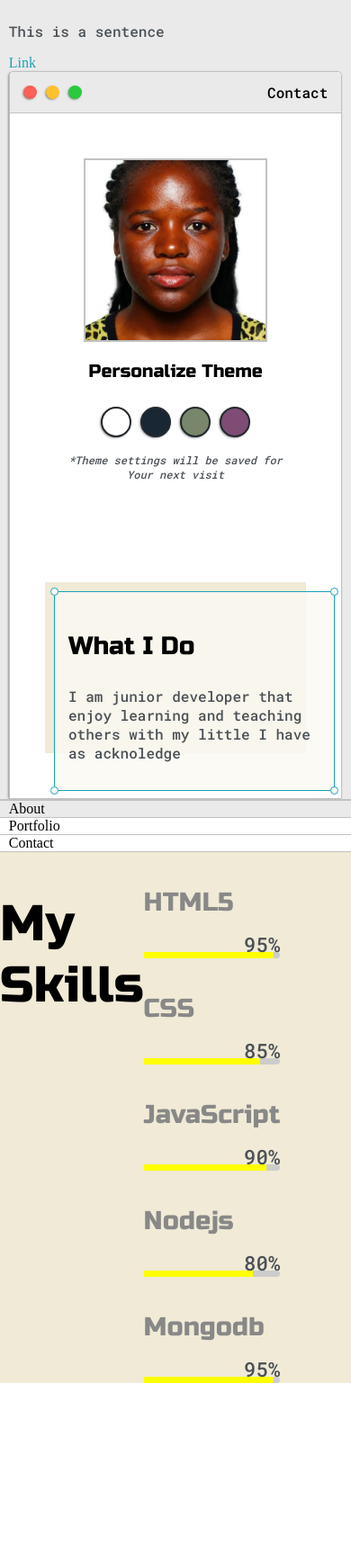
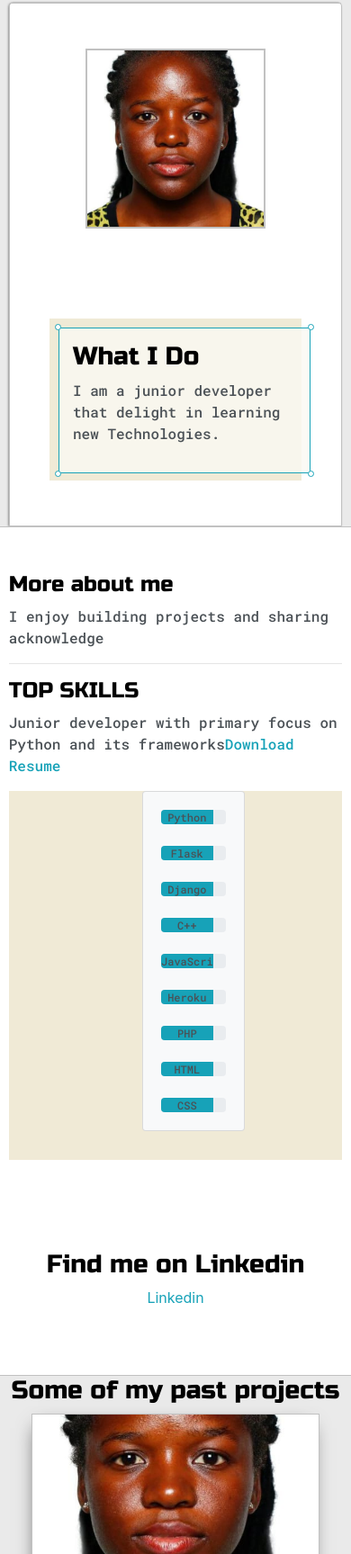
Before and after one commit to Kyria-msf/portfolio, a plain HTML site: page index.html in a window 390 px wide. Shown: the part 273-2000 px from the top of the page at 90% size. Before the commit the page ends 1810 px from the top, so only its background shows below. Drawn offline with nearby package versions, Linux system fonts and the light colour scheme.

Commit message:
fixing header and skills

```diff
--- a/index.html
+++ b/index.html
@@ -1,135 +1,260 @@
 <!DOCTYPE html>
-<html lang="en">
+<html>
 
 <head>
-    <meta charset="UTF-8">
-    <meta http-equiv="X-UA-Compatible" content="IE=edge">
-    <meta name="viewport" content="width=device-width, initial-scale=1.0">
-    <link rel="preconnect" href="https://fonts.googleapis.com">
-    <link rel="preconnect" href="https://fonts.gstatic.com" crossorigin>
+    <title>Kyria Musafiri</title>
+
+    <link rel="stylesheet" href="https://cdn.jsdelivr.net/npm/bootstrap@4.6.0/dist/css/bootstrap.min.css" integrity="sha384-B0vP5xmATw1+K9KRQjQERJvTumQW0nPEzvF6L/Z6nronJ3oUOFUFpCjEUQouq2+l" crossorigin="anonymous">
+    <meta name="viewport" content="width=device-width, initial-scale=1, maximum-scale=1, minimum-scale=1" />
+
     <link href="https://fonts.googleapis.com/css2?family=Russo+One&display=swap" rel="stylesheet">
-    <link rel="preconnect" href="https://fonts.googleapis.com">
-    <link rel="preconnect" href="https://fonts.gstatic.com" crossorigin>
-    <link href="https://fonts.googleapis.com/css2?family=Roboto+Mono:wght@500&display=swap" rel="stylesheet">
-    <link rel="stylesheet" href="style.css">
-    <title>Kyria Musafiri</title>
+
+    <link href="https://fonts.googleapis.com/css2?family=Roboto+Mono:wght@500&family=Russo+One&display=swap" rel="stylesheet">
+
+    <link rel="stylesheet" type="text/css" href="style.css">
+    <link id="theme-style" rel="stylesheet" type="text/css" href="">
+    <style>
+        .bd-placeholder-img {
+            font-size: 1.125rem;
+            text-anchor: middle;
+            -webkit-user-select: none;
+            -moz-user-select: none;
+            -ms-user-select: none;
+            user-select: none;
+        }
+
+        @media (min-width: 768px) {
+            .bd-placeholder-img-lg {
+                font-size: 3.5rem;
+            }
+        }
+
+        .site-header {
+            background-color: aquamarine;
+        }
+    </style>
+
 </head>
 
 <body>
+    <nav class="site-header sticky-top py-1">
+        <div class="container d-flex flex-column flex-md-row justify-content-between">
+            <a class="py-2" href="#" aria-label="Product">
+                <h3>Kyria</h3>
+            </a>
+            <a class="py-2 d-none d-md-inline-block" href="#">Home</a>
+            <a class="py-2 d-none d-md-inline-block" href="#">About</a>
+            <a class="py-2 d-none d-md-inline-block" href="#">Skills</a>
+            <a class="py-2 d-none d-md-inline-block" href="#">Portfolio</a>
+            <a class="py-2 d-none d-md-inline-block" href="#">Contact</a>
+
+        </div>
+    </nav>
     <section class="s1">
         <div class="main-container">
-            <div class="greeting-wraper">
-                <h1>Hi!!,I am Kyria Musafiri</h1>
+            <div class="greeting-wrapper">
+                <h1>Hi!!, I am Kyria Musafiri</h1>
             </div>
 
-            <p>This is a sentence</p>
-            <a href="#">Link</a>
+
             <div class="intro-wrapper">
                 <div class="nav-wrapper">
-                    <div class="dots-wrapper">
-                        <div id="dot-1" class="browser-dot"></div>
-                        <div id="dot-2" class="browser-dot"></div>
-                        <div id="dot-3" class="browser-dot"></div>
-                    </div>
-                    <ul id="navigation">
-                        <li><a href="#">Contact</a></li>
 
-                    </ul>
+
+
                 </div>
+
                 <div class="left-column">
-                    <img id="profile_pic" src="images/kyria.jpg" alt="">
-                    <h5 style="text-align: center; line-height: 0;">Personalize Theme</h5>
-                    <div id="theme-options-wrapper">
-                        <div id="light-mode" class="theme-dot"></div>
-                        <div id="blue-mode" class="theme-dot"></div>
-                        <div id="green-mode" class="theme-dot"></div>
-                        <div id="purple-mode" class="theme-dot"></div>
-                    </div>
-                    <p id="settings-note">*Theme settings will be saved for<br> Your next visit</p>
+                    <img id="profile_pic" src="images/kyria.jpg">
                 </div>
+
                 <div class="right-column">
+
                     <div id="preview-shadow">
                         <div id="preview">
                             <div id="corner-tl" class="corner"></div>
                             <div id="corner-tr" class="corner"></div>
                             <h3>What I Do</h3>
-                            <p>I am junior developer that enjoy learning and teaching others with my little I have as acknoledge</p>
+                            <p>I am a junior developer that delight in learning new Technologies.</p>
                             <div id="corner-br" class="corner"></div>
                             <div id="corner-bl" class="corner"></div>
                         </div>
                     </div>
                 </div>
             </div>
-
-        </div>
-    </section>
-    <section class="s2">
-        <div class="main-container">
-
-        </div>
-    </section>
-    <section class="s1">
-        <div class="main-container">
-            About
         </div>
     </section>
 
     <section class="s2">
         <div class="main-container">
-            Portfolio
-        </div>
-    </section>
-    <section class="s2">
-        <div class="main-container">
-            Contact
+
+            <div class="about-wrapper">
+                <div class="about-me">
+                    <h4>More about me</h4>
+
+                    <p>I enjoy building projects and sharing acknowledge</p>
+
+                    <hr>
+
+                    <h4>TOP SKILLS</h4>
+
+                    <p>Junior developer with primary focus on Python and its frameworks<a target="_blank" href="resume.pdf">Download Resume</a></p>
+
+                    <div id="skills">
+                        <ul>
+
+                            <div class="card text-white bg-light mb-3" style="max-width: 18rem;">
+                                <div class="card-body">
+                                    <div class="progress">
+                                        <div class="progress-bar bg-info" role="progressbar" style="width: 80%" aria-valuenow="100" aria-valuemin="0" aria-valuemax="100">
+                                            <li>Python</li>
+                                        </div>
+
+                                    </div>
+                                    <br>
+                                    <div class="progress">
+
+                                        <div class="progress-bar bg-info" role="progressbar" style="width: 80%" aria-valuenow="100" aria-valuemin="0" aria-valuemax="100">
+                                            <li>Flask</li>
+                                        </div>
+
+                                    </div>
+                                    <br>
+                                    <div class="progress">
+
+                                        <div class="progress-bar bg-info" role="progressbar" style="width: 80%" aria-valuenow="100" aria-valuemin="0" aria-valuemax="100">
+                                            <li>Django</li>
+                                        </div>
+
+                                    </div>
+                                    <br>
+                                    <div class="progress">
+
+                                        <div class="progress-bar bg-info" role="progressbar" style="width: 80%" aria-valuenow="100" aria-valuemin="0" aria-valuemax="100">
+                                            <li>C++</li>
+                                        </div>
+
+                                    </div>
+                                    <br>
+                                    <div class="progress">
+
+                                        <div class="progress-bar bg-info" role="progressbar" style="width: 80%" aria-valuenow="100" aria-valuemin="0" aria-valuemax="100">
+                                            <li>JavaScript</li>
+                                        </div>
+
+                                    </div>
+                                    <br>
+                                    <div class="progress">
+
+                                        <div class="progress-bar bg-info" role="progressbar" style="width: 80%" aria-valuenow="100" aria-valuemin="0" aria-valuemax="100">
+
+                                            <li>Heroku</li>
+                                        </div>
+
+                                    </div>
+                                    <br>
+                                    <div class="progress">
+
+                                        <div class="progress-bar bg-info" role="progressbar" style="width: 80%" aria-valuenow="100" aria-valuemin="0" aria-valuemax="100">
+
+                                            <li>PHP</li>
+                                        </div>
+
+                                    </div>
+                                    <br>
+                                    <div class="progress">
+
+                                        <div class="progress-bar bg-info" role="progressbar" style="width: 80%" aria-valuenow="100" aria-valuemin="0" aria-valuemax="100">
+
+                                            <li>HTML</li>
+                                        </div>
+
+                                    </div>
+                                    <br>
+                                    <div class="progress">
+
+                                        <div class="progress-bar bg-info" role="progressbar" style="width: 80%" aria-valuenow="100" aria-valuemin="0" aria-valuemax="100">
+
+                                            <li>CSS</li>
+                                        </div>
+
+                                    </div>
+
+
+
+
+                                </div>
+                            </div>
+
+                        </ul>
+
+
+
+                    </div>
+
+                </div>
+                <div class="social-links">
+                    <h3>Find me on Linkedin</h3>
+
+                    <a target="_blank" href="https://www.linkedin.com/in/kyriamusafiri">Linkedin</a>
+                    <br>
+
+                </div>
+            </div>
+
         </div>
     </section>
 
+    <section class="s1">
+        <div class="main-container">
+            <h3 style="text-align: center;">Some of my past projects</h3>
 
-    <section class="section skills" id="skills">
-        <div class="title">
-            <h1>My Skills</h1>
-        </div>
+            <div class="post-wrapper">
 
-        <div class="skills-center container">
-            <div class="skills-left" data-aos="fade-right" data-aos-duration="2000">
-                <div class="skills-box">
-                    <h4>HTML5</h4>
-                    <div class="skills-ilt">
-                        <div class="skills-bar html"></div>
-                        <span>95%</span>
-                    </div>
-                </div>
-                <div class="skills-box">
-                    <h4>CSS</h4>
-                    <div class="skills-ilt">
-                        <div class="skills-bar css"></div>
-                        <span>85%</span>
-                    </div>
-                </div>
-                <div class="skills-box">
-                    <h4>JavaScript</h4>
-                    <div class="skills-ilt">
-                        <div class="skills-bar javascript"></div>
-                        <span>90%</span>
-                    </div>
-                </div>
-                <div class="skills-box">
-                    <h4>Nodejs</h4>
-                    <div class="skills-ilt">
-                        <div class="skills-bar nodejs"></div>
-                        <span>80%</span>
+                <div>
+                    <div class="post">
+                        <img class="thumbnail" src="images/kyria.jpg">
+                        <div class="post-preview">
+                            <h6 class="post-title">Bonding Experiences</h6>
+                            <p class="post-intro">It is site that help students and lectures to bond with each others through a game.</p>
+                            <a href="project.html">Read More</a>
+                        </div>
                     </div>
                 </div>
 
-                <div class="skills-box">
-                    <h4>Mongodb</h4>
-                    <div class="skills-ilt">
-                        <div class="skills-bar mongodb"></div>
-                        <span>95%</span>
+                <div>
+                    <div class="post">
+                        <img class="thumbnail" src="images/kyria.jpg">
+                        <div class="post-preview">
+                            <h6 class="post-title">Music Booking Site</h6>
+                            <p class="post-intro">It is a site that facilitates the discovery and booking of different shows</p>
+                            <a href="project.html">Read More</a>
+                        </div>
                     </div>
                 </div>
+
+                <div>
+                    <div class="post">
+                        <img class="thumbnail" src="images/kyria.jpg">
+                        <div class="post-preview">
+                            <h6 class="post-title">xxxxxxxxxxxxx</h6>
+                            <p class="post-intro">xxxxxxxxxxxxxxxxxxxxxxxxxxxxxxxxxxx</p>
+                            <a href="project.html">Read More</a>
+                        </div>
+                    </div>
+                </div>
+
             </div>
+        </div>
+    </section>
+
+    <section class="s2">
+        <div class="main-container">
+
+        </div>
+
+    </section>
+
 
 </body>
 
```
